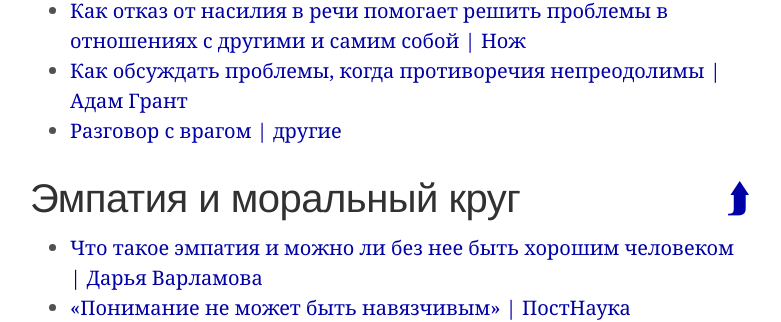
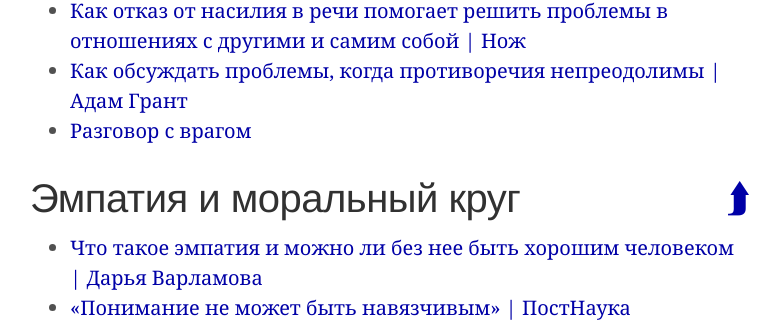
Before and after one commit to ReducingSuffering/reducingsuffering.github.io, a Jekyll site: the page built from index.md, in a window 1280 px wide and 900 px high, scrolled down 7617 px. Shown: the part 143-465 px from the top of the window, without its empty margins (250-1031 px from the left). Built offline with Jekyll 4.4.1, drawn with Linux system fonts in a browser that asks for light colours.

Commit message:
Update post-entry-by-id.html

```diff
--- a/_includes/post-entry-by-id.html
+++ b/_includes/post-entry-by-id.html
@@ -1 +1 @@
-{% assign str_id = "/" | append: include.id %}{% assign post = site.posts | where: 'id', str_id | first %}{% if post %}<a href="{{ post.url | relative_url }}">{{ post.title }}{% if post.authors %} | {{ post.authors | join: ", " }}{% endif %}{% if post.source %} | {{ post.source }}{% endif %}</a>{% else %}No post with id {{ include.id }}{% endif %}{% if include.vk %}<a href="{{ post.vk }}"><i class="fa-brands fa-vk" aria-hidden="true"></i></a>{% endif %}{% if include.telegram %}<a href="{{ post.telegram }}"><i class="fa-brands fa-telegram" aria-hidden="true"></i></a>{% endif %}
+{% assign str_id = "/" | append: include.id %}{% assign post = site.posts | where: 'id', str_id | first %}{% if post %}<a href="{{ post.url | relative_url }}">{{ post.title }}{% if post.authors %}{% unless post.authors[0] == "другие" %} | {{ post.authors | join: ", " }}{% endunless %}{% endif %}{% if post.source %} | {{ post.source }}{% endif %}</a>{% else %}No post with id {{ include.id }}{% endif %}{% if include.vk %}<a href="{{ post.vk }}"><i class="fa-brands fa-vk" aria-hidden="true"></i></a>{% endif %}{% if include.telegram %}<a href="{{ post.telegram }}"><i class="fa-brands fa-telegram" aria-hidden="true"></i></a>{% endif %}
```
